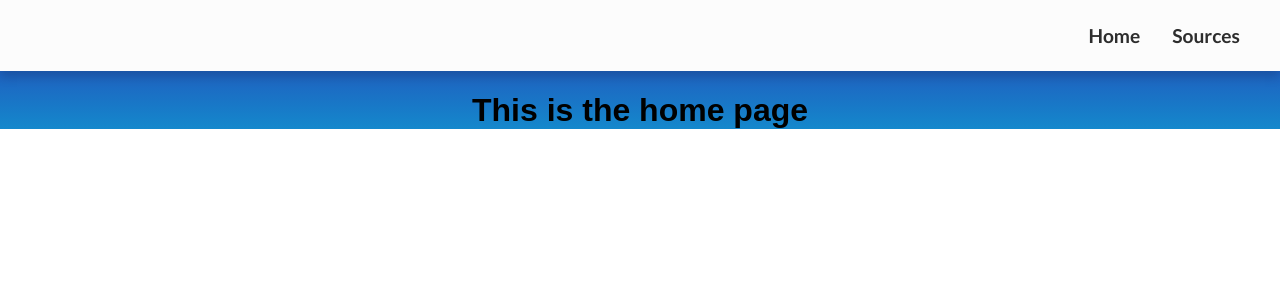
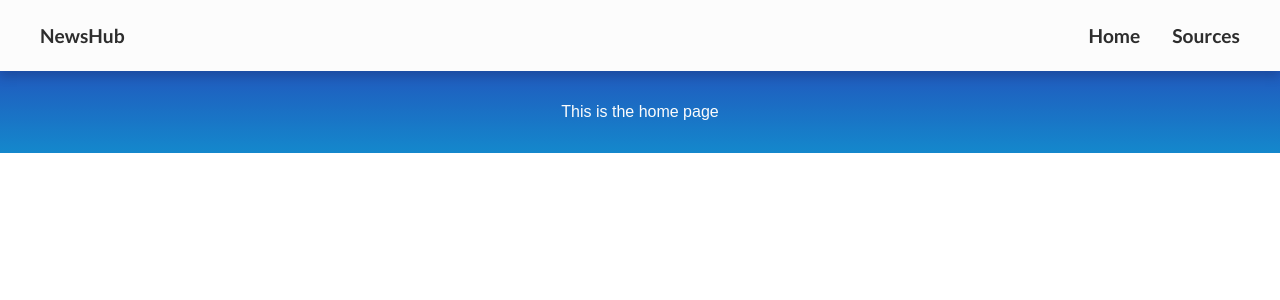
Before and after one commit to AnaliaMok/newshub, a React (Create React App) app: page / in a window 1280 px wide. Shown: the top 300 px of the page. Built offline with nearby package versions, Linux system fonts and the light colour scheme.

Commit message:
Added logo nav item. Main switch is now wrapped in Main

```diff
--- a/src/App.css
+++ b/src/App.css
@@ -3,4 +3,13 @@
   text-align: center;
   background: #1488CC;  /* fallback for old browsers */
   background: linear-gradient(#2B32B2, #1488CC);
+  color: #FCFCFC;
 }
+
+h1, h2, h3, h4, h5, h6{
+  font-family: 'Lato', sans-serif;
+}
+
+main{
+  padding: 2rem;
+}
--- a/src/components/Header.js
+++ b/src/components/Header.js
@@ -6,6 +6,7 @@ const Header = () => (
   <header className="header">
     <nav>
       <ul className="nav-list">
+        <li className="nav-list__item nav-list__item--left nav-list__item--logo"><Link to='/'>NewsHub</Link></li>
         <li className="nav-list__item"><Link to='/'>Home</Link></li>
         <li className="nav-list__item"><Link to='/sources'>Sources</Link></li>
       </ul>
--- a/src/components/Home.js
+++ b/src/components/Home.js
@@ -1,9 +1,11 @@
-import React from 'react';
+import React, { Component } from 'react'
 
-const Home = () => (
-  <div>
-    <h1>This is the home page</h1>
-  </div>
-);
-
-export default Home;
+export default class Home extends Component {
+  render() {
+    return (
+      <div>
+        This is the home page
+      </div>
+    )
+  }
+}
--- a/src/components/Main.js
+++ b/src/components/Main.js
@@ -4,10 +4,12 @@ import Home from './Home';
 import Sources from './Sources';
 
 const Main = () => (
+  <main>
   <Switch>
     <Route exact path='/' component={Home}/>
     <Route path='/sources' component={Sources}/>
   </Switch>
+  </main>
 );
 
 export default Main;
--- a/src/components/styles/Header.css
+++ b/src/components/styles/Header.css
@@ -13,9 +13,6 @@ nav{
   margin: 0;
   padding: 0;
   list-style-type: none;
-}
-.nav-list__item{
-  /* margin-left: 1.2rem; */
 }
 .nav-list__item a{
   display: block;
@@ -37,3 +34,6 @@ nav{
   height: 5px;
   background-color: #2D2D2D;
 }
+.nav-list__item--left{
+  margin-right: auto;
+}
```
